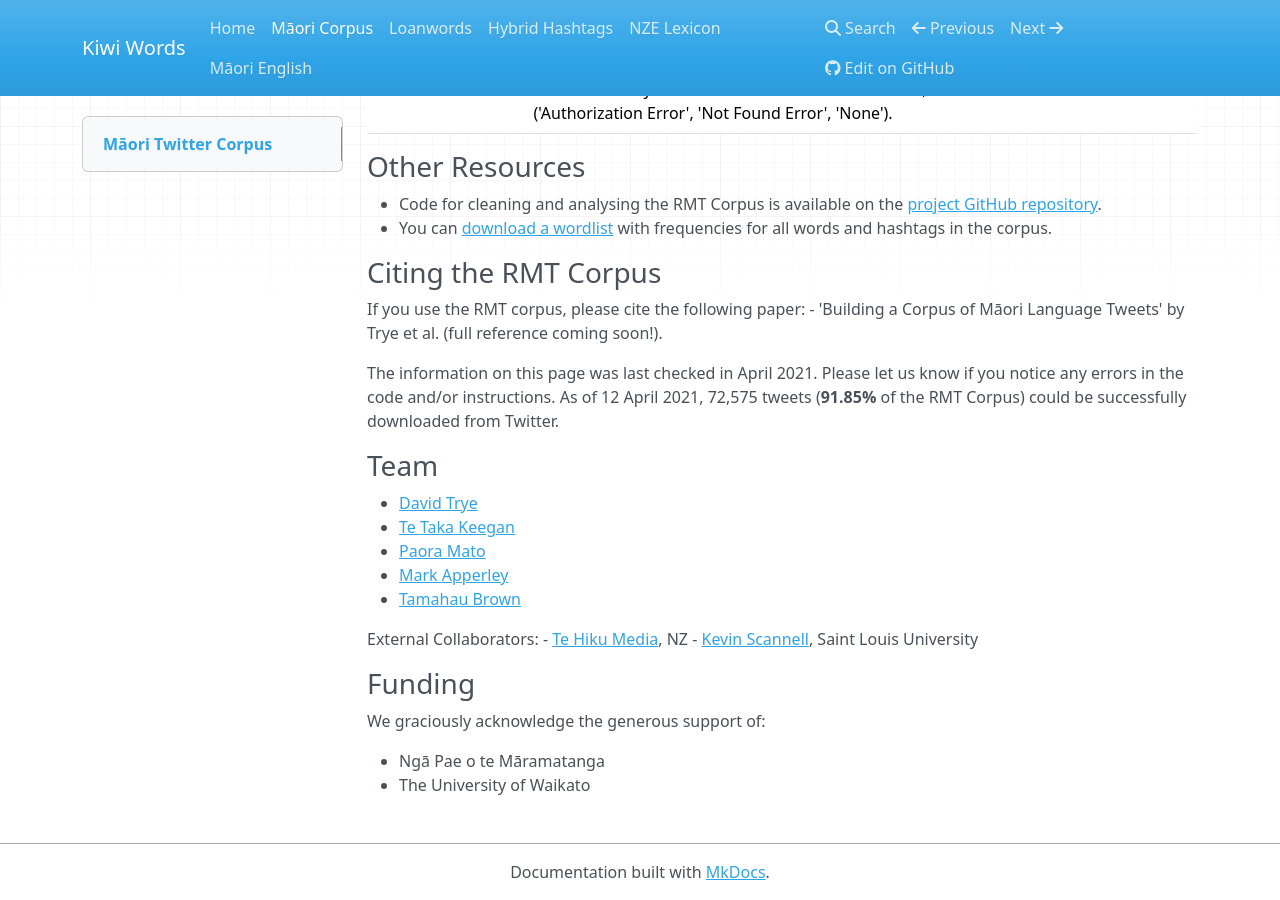
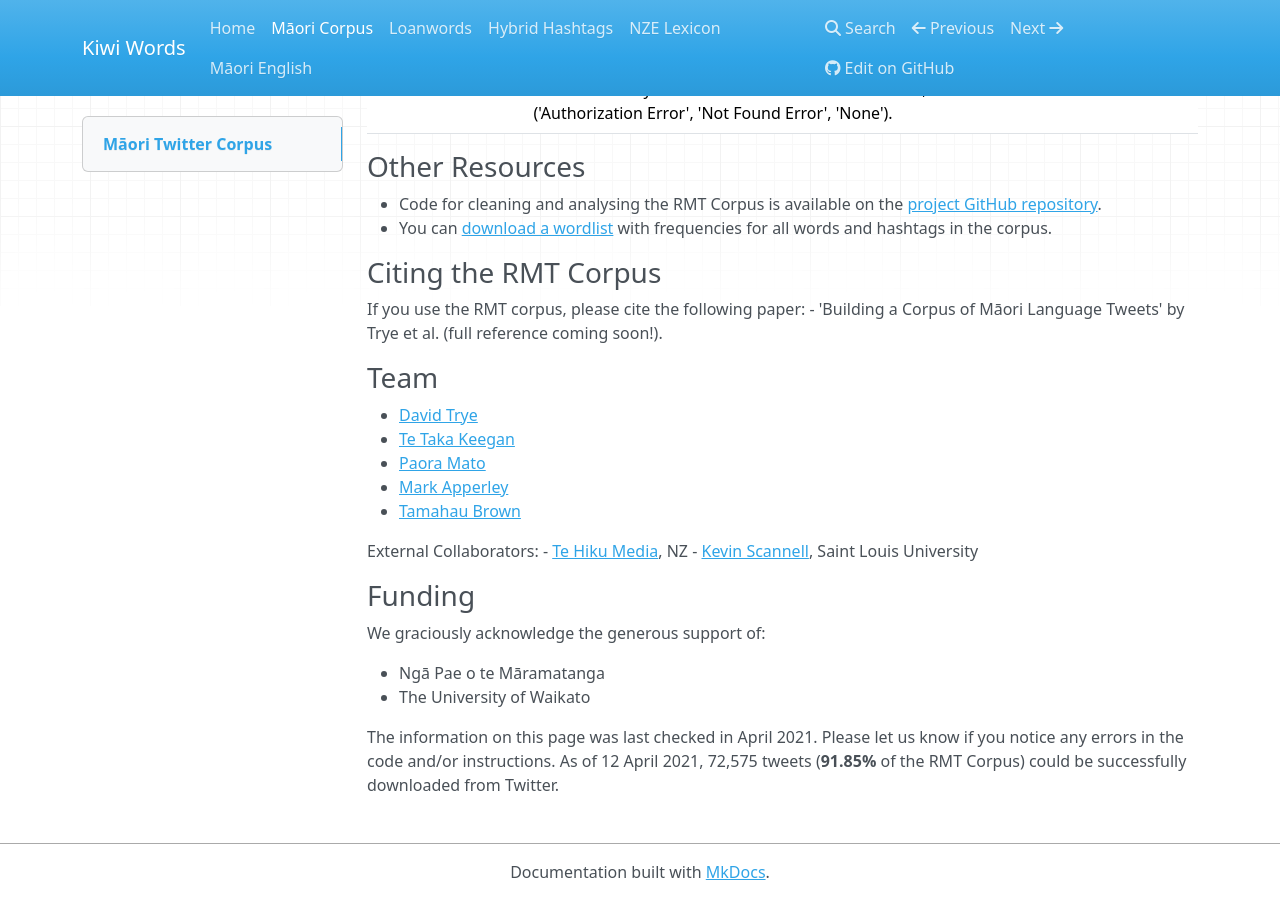
Before and after one commit to Waikato/kiwiwords, an MkDocs documentation site: the page built from docs/rmt_corpus.md, in a window 1280 px wide and 900 px high, scrolled down 2646 px. Built offline with MkDocs 1.6.1, drawn with Linux system fonts in a browser that asks for light colours; nearby versions of some CDN libraries; part of the change alters nothing that is shown.

```diff
--- a/docs/rmt_corpus.md
+++ b/docs/rmt_corpus.md
@@ -75,9 +75,6 @@ If the tweet is still publicly available on Twitter, the following variables wil
 If you use the RMT corpus, please cite the following paper:
 - 'Building a Corpus of Māori Language Tweets' by Trye et al. (full reference coming soon!).
 
-The information on this page was last checked in April 2021. Please let us know if you notice any errors in the code and/or instructions.
-As of 12 April 2021, 72,575 tweets (**91.85%** of the RMT Corpus) could be successfully downloaded from Twitter.
-
 ### Team
 
 - [David Trye](https://www.cs.waikato.ac.nz/~dgt12/)
@@ -96,3 +93,6 @@ We graciously acknowledge the generous support of:
 
 - Ngā Pae o te Māramatanga
 - The University of Waikato
+
+The information on this page was last checked in April 2021. Please let us know if you notice any errors in the code and/or instructions.
+As of 12 April 2021, 72,575 tweets (**91.85%** of the RMT Corpus) could be successfully downloaded from Twitter.
```
